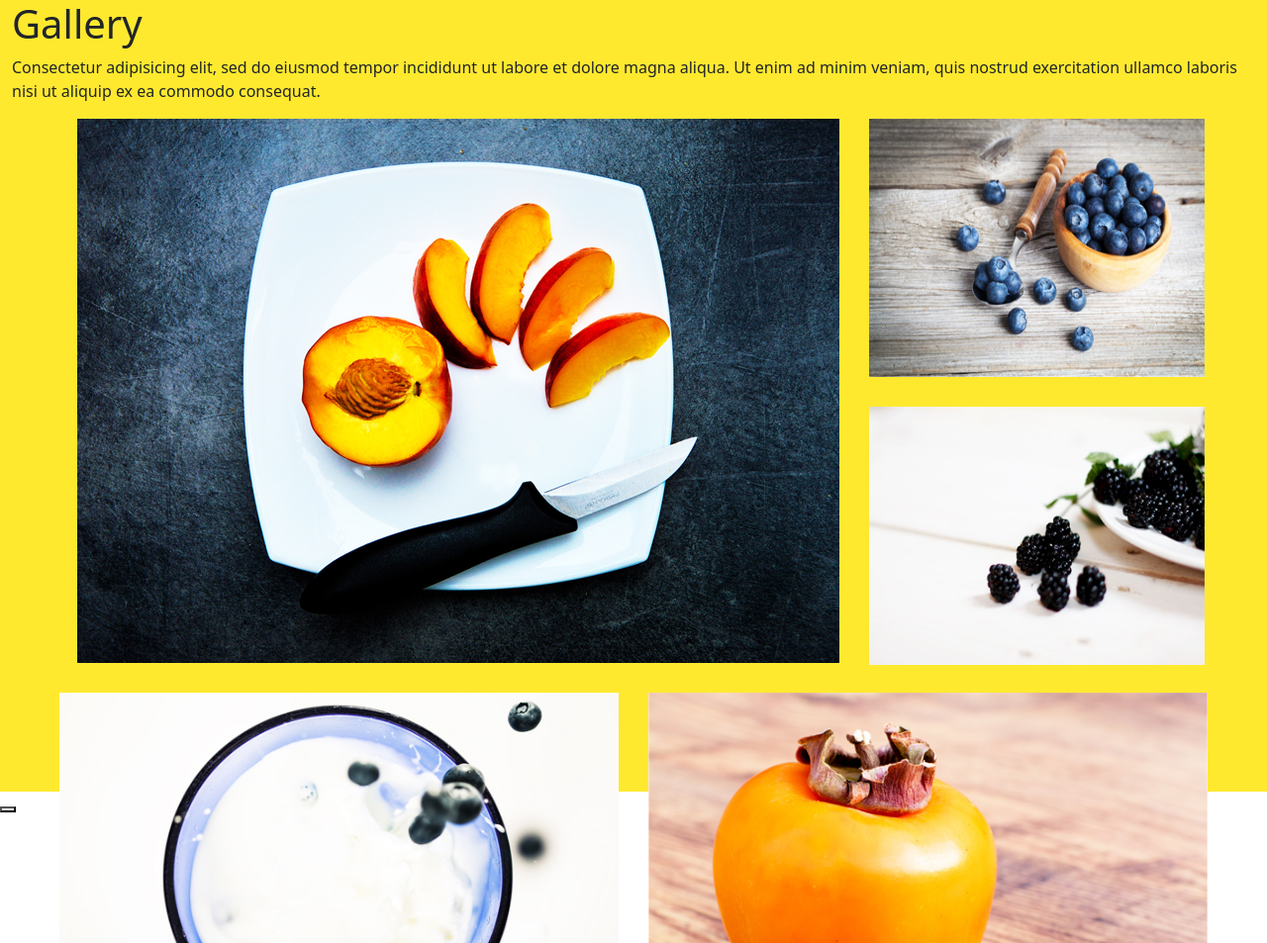
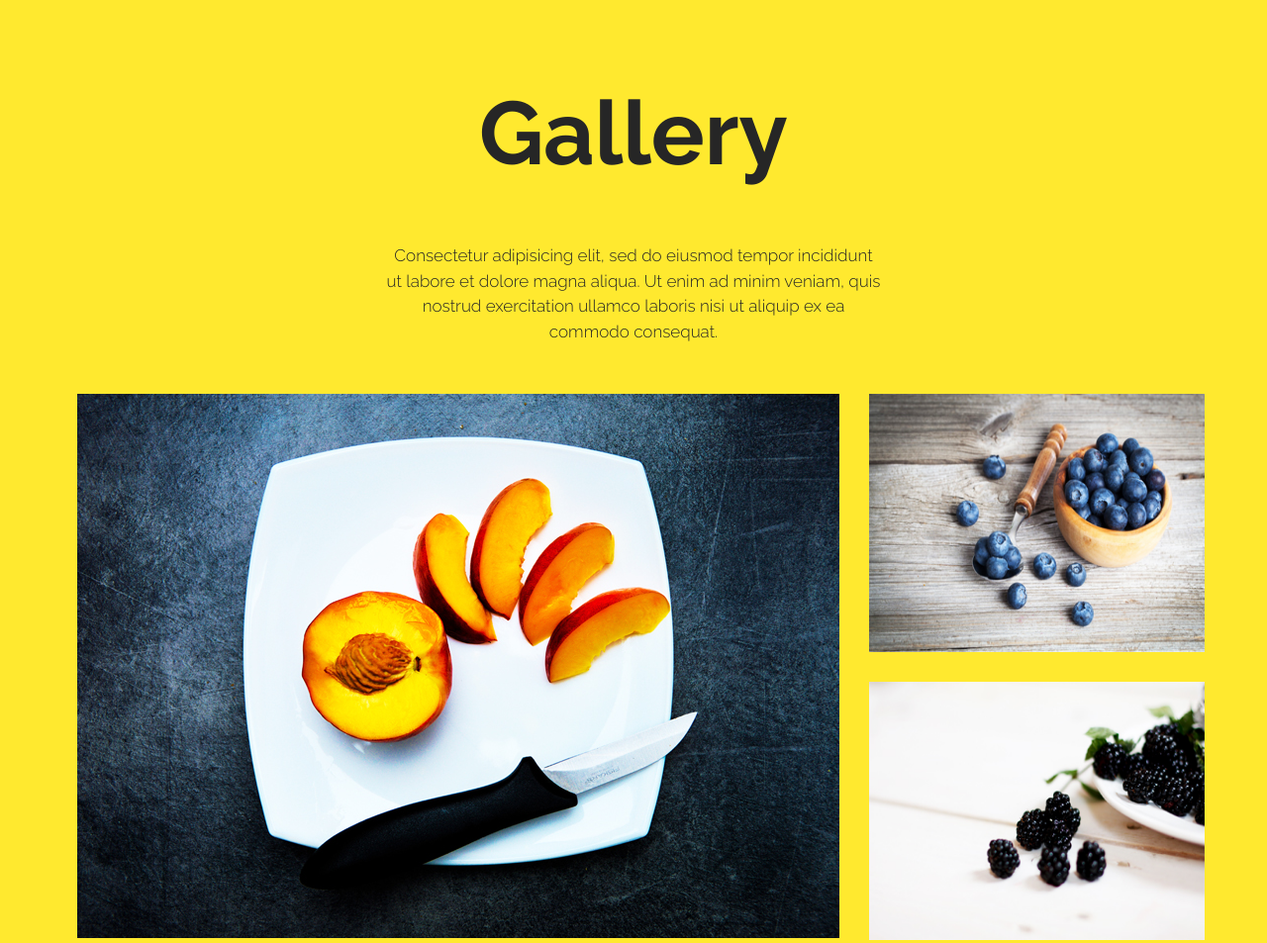
Before and after one commit to gorod27/Lesson_13, a plain HTML site: page index.html in a window 1280 px wide. Shown: the top 953 px of the page at 99% size. Drawn offline with nearby package versions, Linux system fonts and the light colour scheme.

Commit message:
I made Gallery

```diff
--- a/css/fonts.css
+++ b/css/fonts.css
@@ -0,0 +1,7 @@
+@font-face {
+  font-family: 'Raleway Bold';
+  src: url('../fonts/Raleway-Bold.ttf');
+}
+body {
+  background-color: red;
+}
--- a/index.html
+++ b/index.html
@@ -10,9 +10,9 @@
 </head>
 <body>
   <main class="main container">
-  <header>
-    <h1 class="h1">Gallery</h1>
-    <p>Consectetur adipisicing elit, sed do eiusmod tempor incididunt ut labore et dolore magna aliqua. Ut enim ad minim veniam, quis nostrud exercitation ullamco laboris nisi ut aliquip ex ea commodo consequat.</p>
+  <header class="header">
+    <h1 class="title header__title h1">Gallery</h1>
+    <p class="text header__text">Consectetur adipisicing elit, sed do eiusmod tempor incididunt ut labore et dolore magna aliqua. Ut enim ad minim veniam, quis nostrud exercitation ullamco laboris nisi ut aliquip ex ea commodo consequat.</p>
   </header>
 
     <div class="main__images">
@@ -28,8 +28,11 @@
     <img class="footer__images img-fluid" src="img/glass.jpg" alt="glass">
     <img class="footer__images img-fluid" src="img/date-plum.jpg" alt="date-plum">
   </div>
-  </main>
-  <button></button>
+  <div class="row justify-content-center">
+  <button class="button main__button-gallery">wiew more</button>
+</div>
+</main>
+
 
 </body>
 </html>
--- /dev/null
+++ b/scss/_fonts.scss
@@ -0,0 +1,8 @@
+@font-face {
+  font-family: 'Raleway Bold';
+  src: url('../fonts/Raleway-Bold.ttf');
+}
+@font-face {
+  font-family: 'Raleway Light';
+  src: url('../fonts/Raleway-Light.ttf');
+}
--- a/scss/style.scss
+++ b/scss/style.scss
@@ -1,20 +1,37 @@
-body {
+@import "fonts";
+.header {
+  width: 40%;
+  margin: 0 auto;
+  text-align: center;
+  .title {
+    font-size: 90px;
+    font-family: 'Raleway Bold';
+    color: #262626;
+  }
+  .header__title {
+    padding: 80px 0 50px 0;
+  }
+  .text {
+    font-family: 'Raleway Light';
+    font-size: 17px;
+    color: #262626;
+  }
+  .header__text {
+    margin-bottom: 50px;
+  }
+}
 
-}
 .main {
   background-color: #ffe92f;
   max-width: 1500px;
-  height: 100vh;
+  // height: 100vh;
   .main__images {
-    // border: 1px solid red;
     width: 90%;
     display: flex;
     justify-content: center;
     margin: 0 auto;
       .main__column {
         width: 30%;
-
-        // padding: 15px;
       }
       .column__img {
         max-width: 370px;
@@ -24,7 +41,6 @@ body {
       }
   }
   .main__foter {
-    // border: 1px solid red;
     width: 90%;
     margin: 0 auto;
     display: flex;
@@ -41,4 +57,19 @@ body {
     width: 100%;
     margin-bottom: 30px;
   }
+  .button {
+    width: 170px;
+    text-transform: uppercase;
+    font-family: 'Raleway Light';
+    color: #fff;
+    font-size: 16px;
+    border: none;
+    padding: 15px 10px;
+    box-shadow: 1px 2px 4px gray;
+  }
+  .main__button-gallery {
+    background-color: #5585a2;
+    margin: 50px 0 120px 0;
+    justify-content: center;
+  }
 }
```
Also changed, not shown: fonts/Raleway-Bold.ttf (added), fonts/Raleway-Light.ttf (added), scss/style.css, 1 other file.
